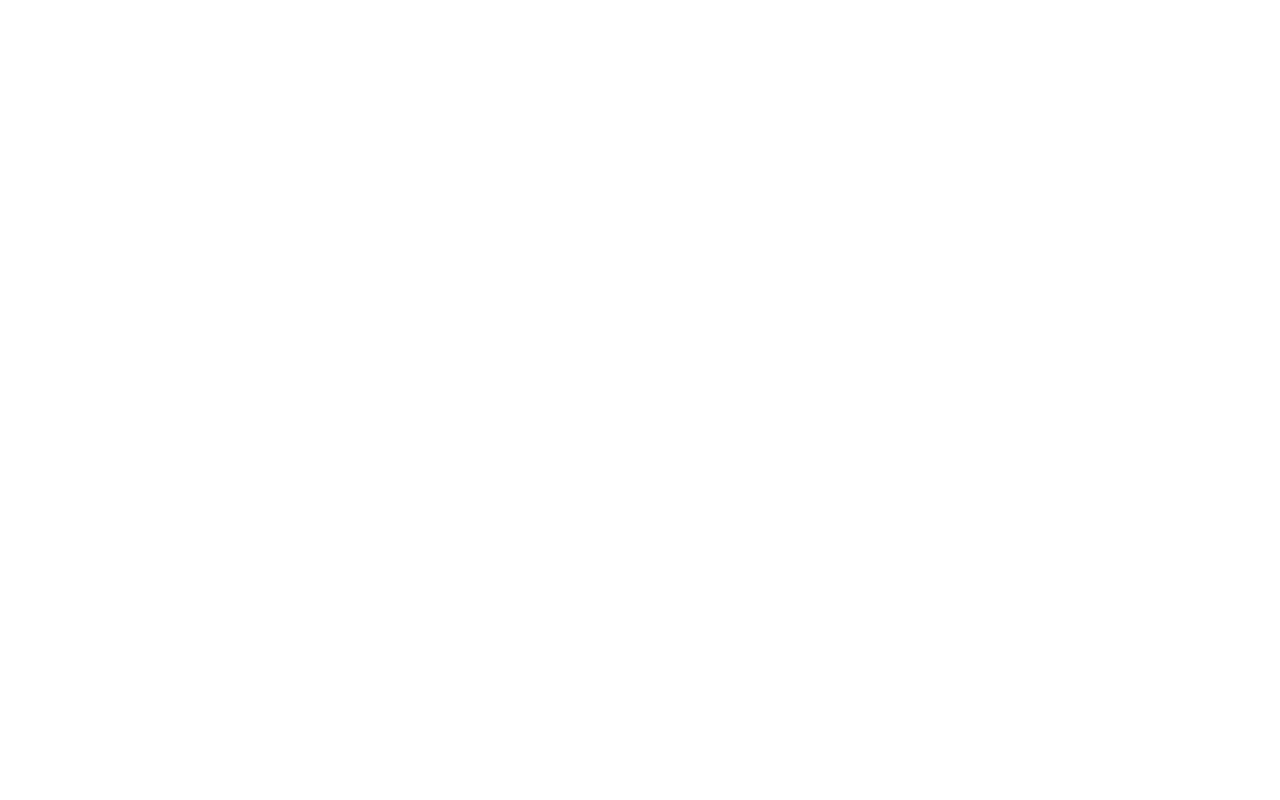
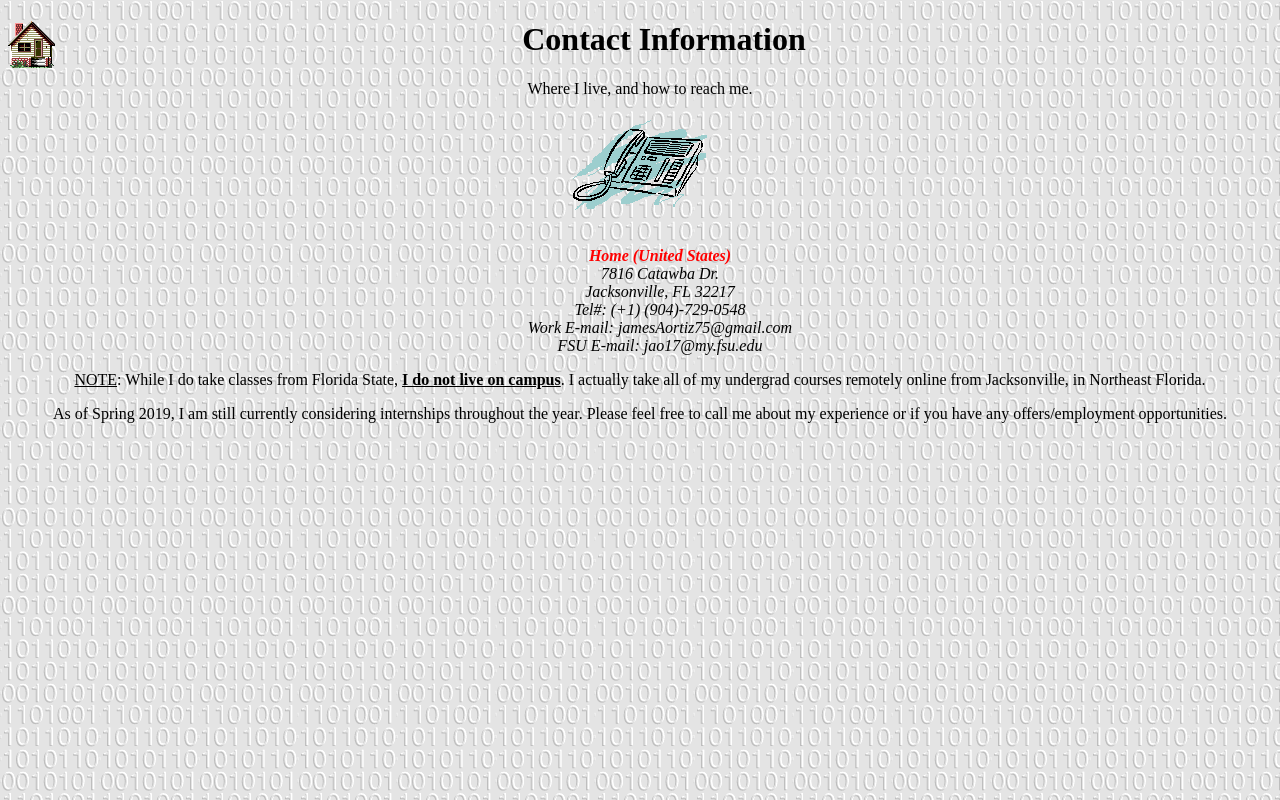
Before and after one commit to jtonyortiz/jtonyortiz.github.io, a plain HTML site: page contactMe.html in a window 1280 px wide. Drawn offline with Linux system fonts and the light colour scheme.

Commit message:
Contact Info webpage is up

```diff
--- a/contactMe.html
+++ b/contactMe.html
@@ -0,0 +1,73 @@
+<!---
+File-name:    contactMe.html
+Author:       James Ortiz
+Date Updated: 08/06/2019
+Description:  Contact Information for Portfolio/Homepage
+--->
+
+<!DOCTYPE html>
+<html>
+  <head>
+    <title>Contact Me</title>
+    <link rel="stylesheet" type="text/css" href="style.css">
+    <meta name="viewport" content="width=device-width, initial-scale=1">
+    <link rel="stylesheet" href="https://cdnjs.cloudflare.com/ajax/libs/font-awesome/4.7.0/css/font-awesome.min.css">
+  </head>
+  <body>
+
+
+    <!--- Header for contactMe.html --->
+
+  <header>
+    <h1><a href="index.html"><img src="house.gif" alt="Homepage"
+				  class="align-left"></a>
+      Contact Information</h1>
+  </header>
+
+  <!--- Section Contents --->
+
+  <section>
+    <p>Where I live, and how to reach me.</p>
+
+    <center><img src="Telephone.gif"></center>
+
+    <!--- Contact Information: --->
+
+    <center>
+      <ul>
+      <li><font color="#FF0000"><b><i>Home (United States)</i></b></font>
+	<address>
+	  7816 Catawba Dr.
+	</address>
+	<address>
+	  Jacksonville, FL 32217
+	</address>
+	<address>
+	  Tel#: (+1) (904)-729-0548
+	</address>
+	<address>
+	  Work E-mail: jamesAortiz75@gmail.com
+	</address>
+	<address>
+	  FSU E-mail: jao17@my.fsu.edu
+	</address>
+      </li>
+    </ul>
+    </center>
+
+    <!--- Notes: --->
+
+   <p><u>NOTE</u>: While I do take classes from Florida State,
+      <u><strong>I do not live on campus</u></strong>.
+      I actually take all of my undergrad courses
+      remotely online from Jacksonville, in Northeast Florida.</p>
+
+
+    <p>As of Spring 2019, I am still currently considering internships
+      throughout the year. Please feel free to call me about my experience or
+      if you have any offers/employment opportunities.</p>
+
+
+  </section>
+</body>
+</html>
--- a/style.css
+++ b/style.css
@@ -13,6 +13,16 @@ div {
 
 }
 
+
+img.align-left
+{
+    float: left;
+}
+
+img.align-right
+{
+    float: right;
+}
 
 nav {
 
```
Also changed, not shown: Telephone.gif (added), cellular.gif (added).
